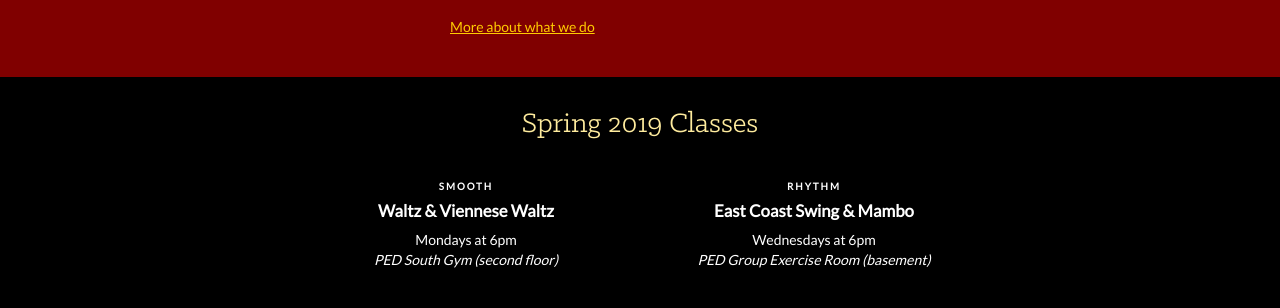
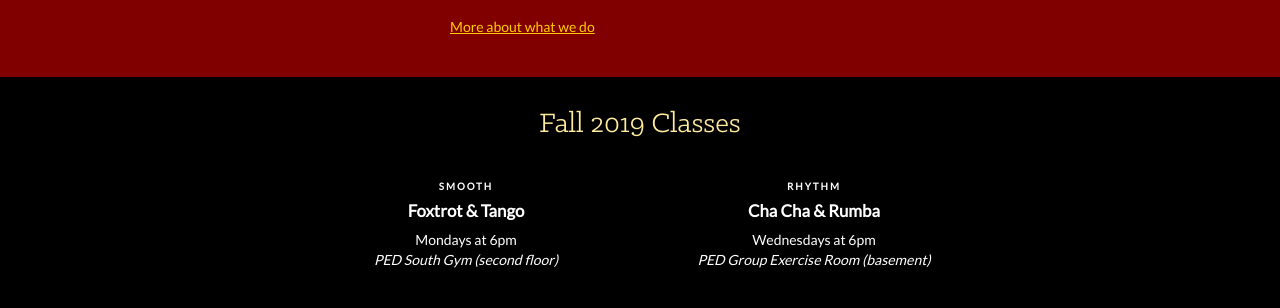
Before and after one commit to uscballroom/uscballroom.github.io, a Jekyll site: the page built from _pages/home.html, in a window 1280 px wide. Shown: the part 967-1275 px from the top of the page. Built offline with Jekyll 4.4.1, drawn with Linux system fonts in a browser that asks for light colours; some web fonts are replaced.

Commit message:
fixed the schedule

```diff
--- a/_pages/home.html
+++ b/_pages/home.html
@@ -44,17 +44,17 @@ large_header: true
   </div>
   <div class="Home_classesContainer">
     <div class="page_container">
-      <h2 class="Home_classesHeading">Spring 2019 Classes</h2>
+      <h2 class="Home_classesHeading">Fall 2019 Classes</h2>
       <div class="Home_classes">
         <div>
           <h6>SMOOTH</h6>
-          <h5>Waltz &amp; Viennese Waltz</h5>
+          <h5>Foxtrot &amp; Tango</h5>
           <p>Mondays at 6pm</p>
           <p><i>PED South Gym (second floor)</i></p>
         </div>
         <div>
           <h6>RHYTHM</h6>
-          <h5>East Coast Swing &amp; Mambo</h5>
+          <h5>Cha Cha &amp; Rumba</h5>
           <p>Wednesdays at 6pm</p>
           <p><i>PED Group Exercise Room (basement)</i></p>
         </div>
```
